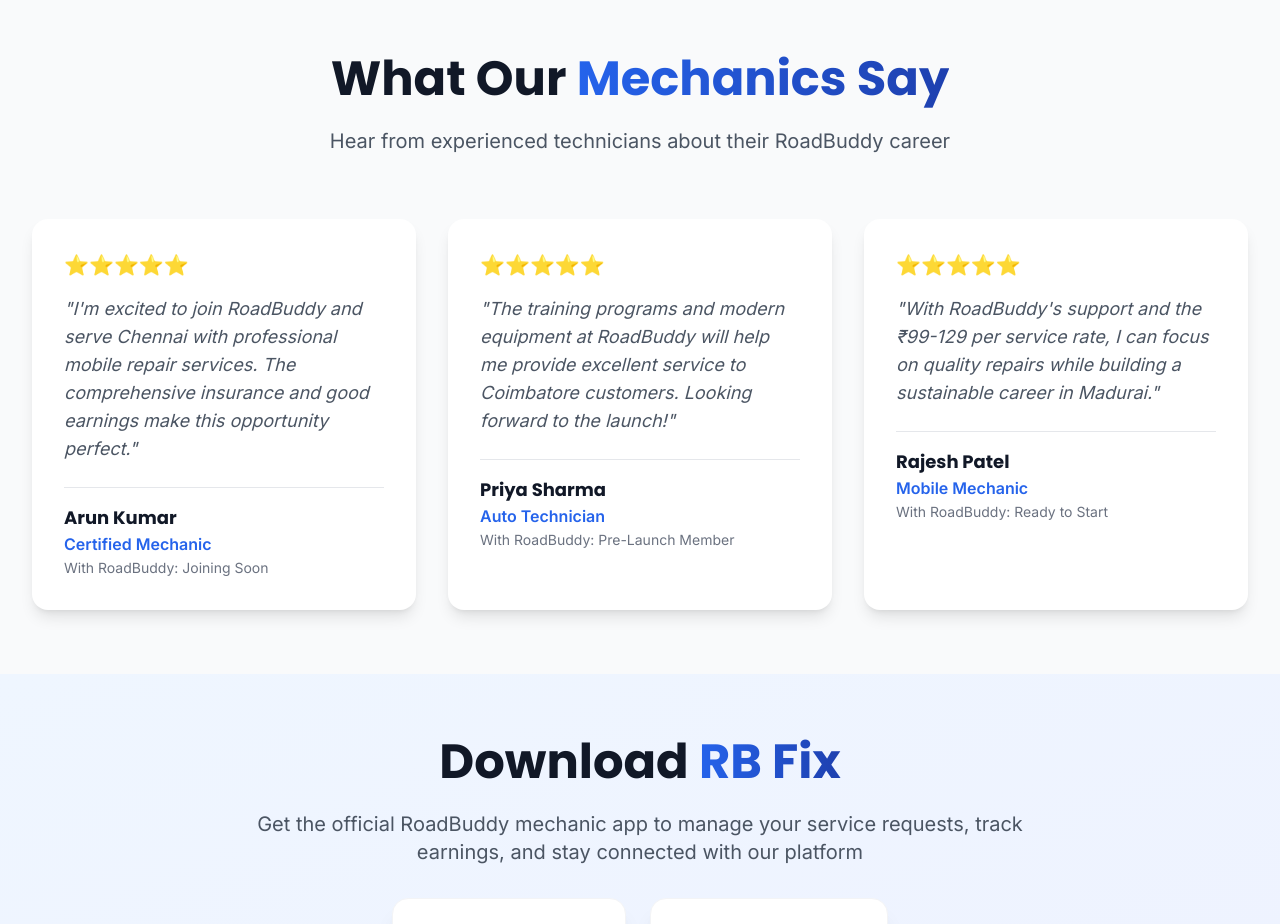
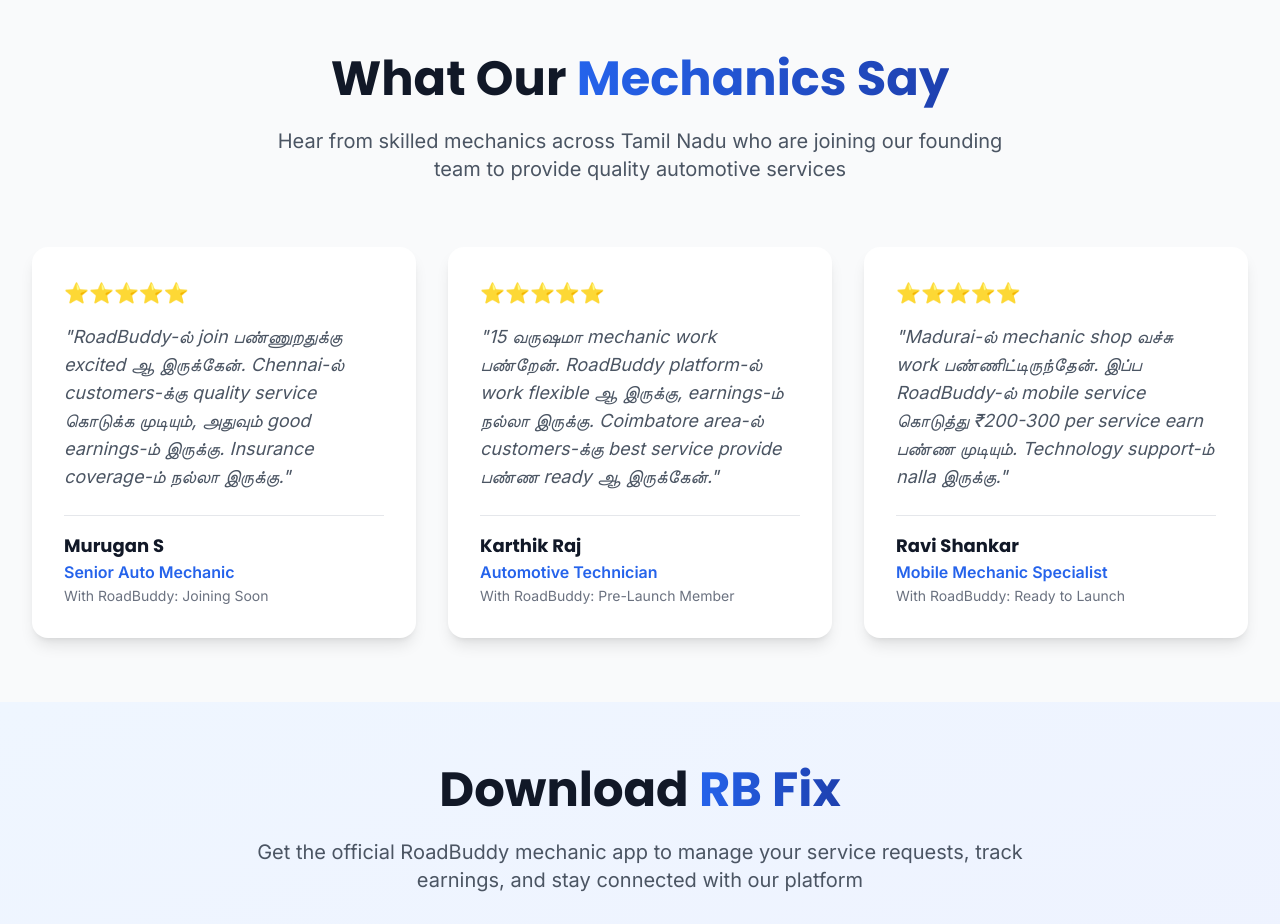
Before and after one commit to nanragav/roadbuddy, a React (Vite) app: page /mechanics in a window 1280 px wide. Shown: the part 3440-4364 px from the top of the page. Built offline with nearby package versions, Linux system fonts and the light colour scheme.

Commit message:
refactor: Update testimonials section with new mechanics and localized quotes for better engagement

```diff
--- a/src/pages/MechanicPage.jsx
+++ b/src/pages/MechanicPage.jsx
@@ -119,27 +119,27 @@
 
   const testimonials = [
     {
-      name: "Arun Kumar",
-      role: "Certified Mechanic",
+      name: "Murugan S",
+      role: "Senior Auto Mechanic",
       tenure: "Joining Soon",
       quote:
-        "I'm excited to join RoadBuddy and serve Chennai with professional mobile repair services. The comprehensive insurance and good earnings make this opportunity perfect.",
+        "RoadBuddy-ல் join பண்ணுறதுக்கு excited ஆ இருக்கேன். Chennai-ல் customers-க்கு quality service கொடுக்க முடியும், அதுவும் good earnings-ம் இருக்கு. Insurance coverage-ம் நல்லா இருக்கு.",
       rating: 5,
     },
     {
-      name: "Priya Sharma",
-      role: "Auto Technician",
+      name: "Karthik Raj",
+      role: "Automotive Technician",
       tenure: "Pre-Launch Member",
       quote:
-        "The training programs and modern equipment at RoadBuddy will help me provide excellent service to Coimbatore customers. Looking forward to the launch!",
+        "15 வருஷமா mechanic work பண்றேன். RoadBuddy platform-ல் work flexible ஆ இருக்கு, earnings-ம் நல்லா இருக்கு. Coimbatore area-ல் customers-க்கு best service provide பண்ண ready ஆ இருக்கேன்.",
       rating: 5,
     },
     {
-      name: "Rajesh Patel",
-      role: "Mobile Mechanic",
-      tenure: "Ready to Start",
+      name: "Ravi Shankar",
+      role: "Mobile Mechanic Specialist",
+      tenure: "Ready to Launch",
       quote:
-        "With RoadBuddy's support and the ₹99-129 per service rate, I can focus on quality repairs while building a sustainable career in Madurai.",
+        "Madurai-ல் mechanic shop வச்சு work பண்ணிட்டிருந்தேன். இப்ப RoadBuddy-ல் mobile service கொடுத்து ₹200-300 per service earn பண்ண முடியும். Technology support-ம் nalla இருக்கு.",
       rating: 5,
     },
   ];
@@ -414,7 +414,8 @@
               </span>
             </h2>
             <p className="text-xl text-gray-600 max-w-3xl mx-auto">
-              Hear from experienced technicians about their RoadBuddy career
+              Hear from skilled mechanics across Tamil Nadu who are joining our
+              founding team to provide quality automotive services
             </p>
           </div>
 
```
